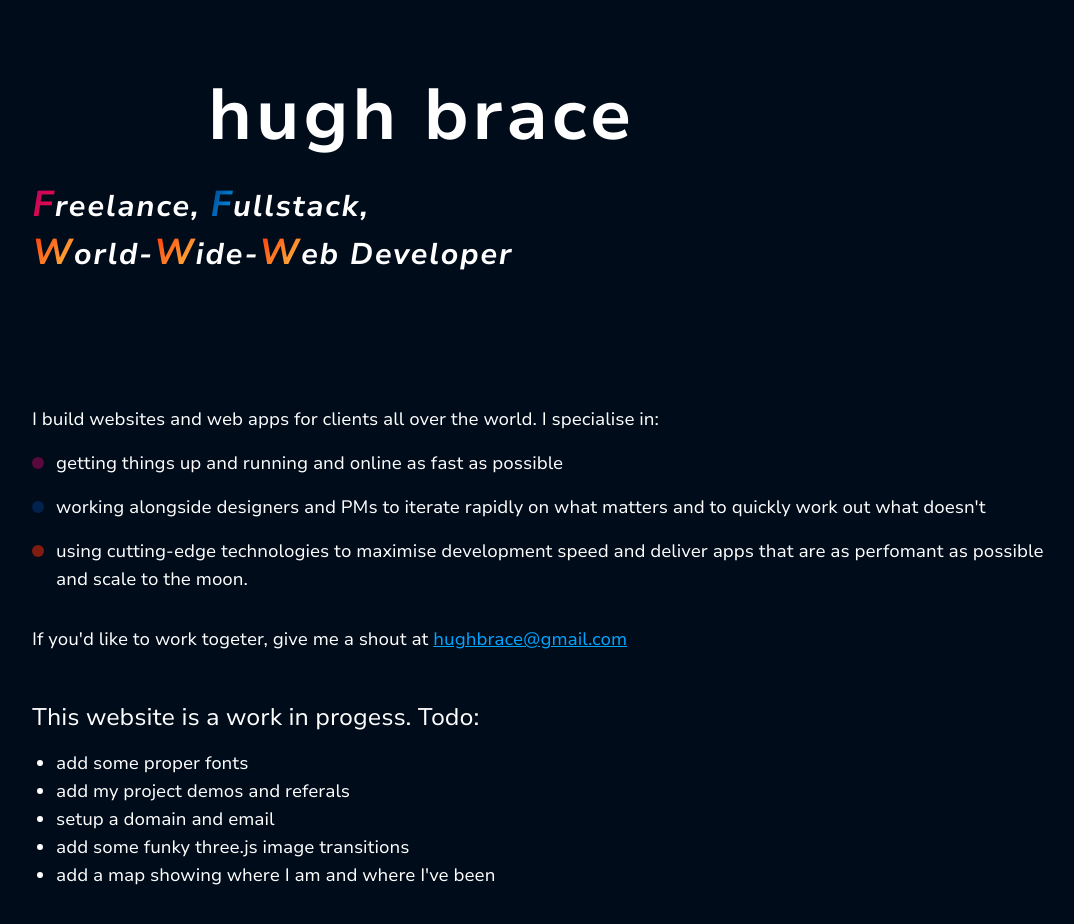
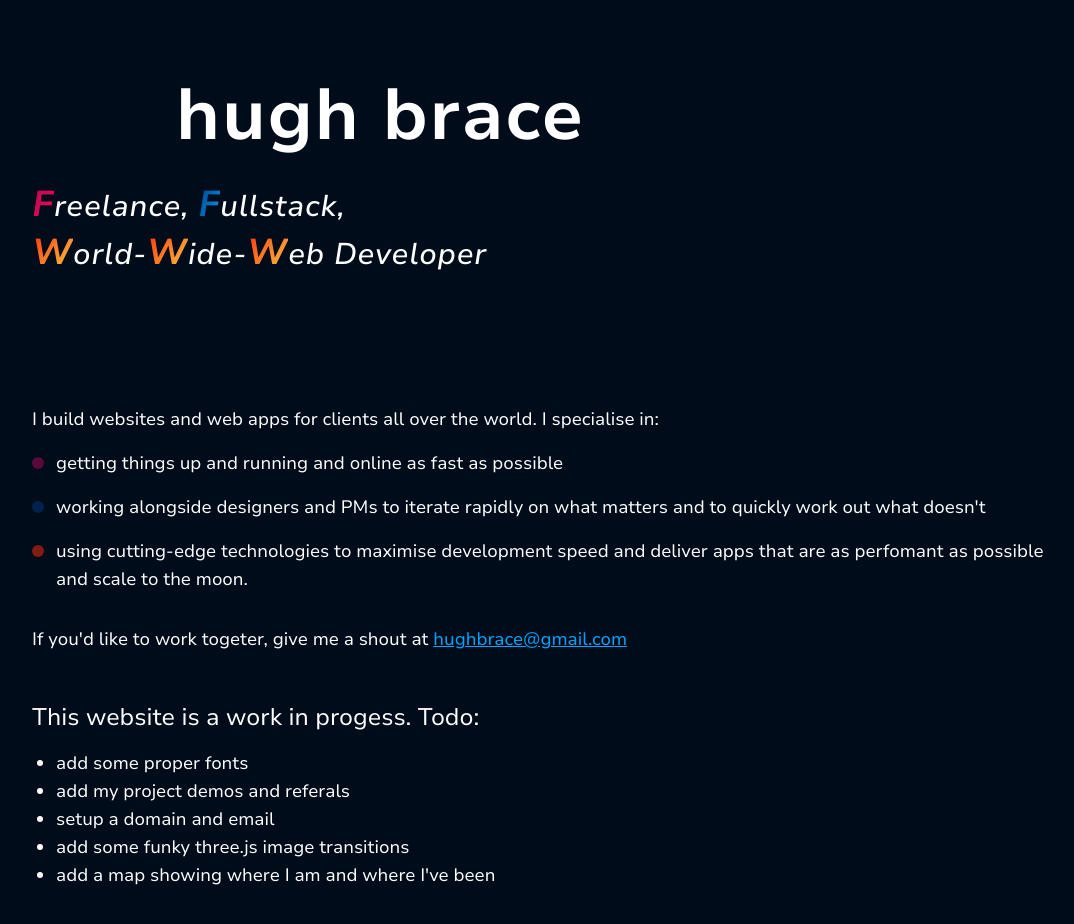
Before and after one commit to hugh-is-this-guy/hughbrace.dev, a SvelteKit app: page / in a window 1280 px wide. Shown: the top 924 px of the page, without its empty margins (96-1170 px from the left). Built offline with nearby package versions, Linux system fonts and the light colour scheme.

Commit message:
Reponsive title and logo

```diff
--- a/src/routes/+page.svelte
+++ b/src/routes/+page.svelte
@@ -1,6 +1,5 @@
 <script>
-  import { fade, blur, fly, slide, scale } from "svelte/transition";
-  import { quintOut } from "svelte/easing";
+  import { fade } from "svelte/transition";
 
   import logo from "$lib/assets/images/logo.png?enhanced"
 
@@ -96,18 +95,18 @@
     </div>
 
     <div class="w-full col-span-2 pt-8 md:pt-0 md:order-1">
-      <div class="flex flex-row justify-center md:justify-start items-center gap-6 md:gap-8 mb-8">
-        <enhanced:img src={logo} alt="Me" class="w-24 lg:w-36" />
+      <div class="flex flex-row justify-start items-end gap-2 md:gap-4 mb-8">
+        <enhanced:img src={logo} alt="Me" class="w-20 sm:w-28 md:w-32" />
 
-        <h1 class="font-bold text-4xl md:text-5xl lg:text-6xl xl:text-7xl tracking-wider">
+        <h1 class="font-medium sm:font-bold text-4xl sm:text-5xl lg:text-6xl xl:text-7xl tracking-wide">
           hugh brace
         </h1>
       </div>
 
-      <h2 class="font-bold italic text-xl md:text-3xl tracking-wider mb-12 !leading-[3rem] text-left">
-        <span class="text-4xl bg-gradient-to-br from-dark-red to-red text-transparent bg-clip-text">F</span>reelance,
-        <span class="text-4xl bg-gradient-to-br from-dark-blue to-blue text-transparent bg-clip-text">F</span>ullstack,
-        <br><span class="text-3xl md:text-4xl bg-gradient-to-br from-dark-yellow to-yellow text-transparent bg-clip-text">W</span>orld-<span class="text-3xl md:text-4xl bg-gradient-to-br from-dark-yellow to-yellow text-transparent bg-clip-text">W</span>ide-<span class="text-3xl md:text-4xl bg-gradient-to-br from-dark-yellow to-yellow text-transparent bg-clip-text">W</span>eb Developer
+      <h2 class="font-medium italic text-xl md:text-3xl tracking-wide mb-12 !leading-[3rem] text-left">
+        <span class="font-bold text-4xl bg-gradient-to-br from-dark-red to-red text-transparent bg-clip-text">F</span>reelance,
+        <span class="font-bold text-4xl bg-gradient-to-br from-dark-blue to-blue text-transparent bg-clip-text">F</span>ullstack,
+        <br><span class="font-bold text-3xl md:text-4xl bg-gradient-to-br from-dark-yellow to-yellow text-transparent bg-clip-text">W</span>orld-<span class="font-bold text-3xl md:text-4xl bg-gradient-to-br from-dark-yellow to-yellow text-transparent bg-clip-text">W</span>ide-<span class="font-bold text-3xl md:text-4xl bg-gradient-to-br from-dark-yellow to-yellow text-transparent bg-clip-text">W</span>eb Developer
       </h2>
     </div>
   </div>
```
